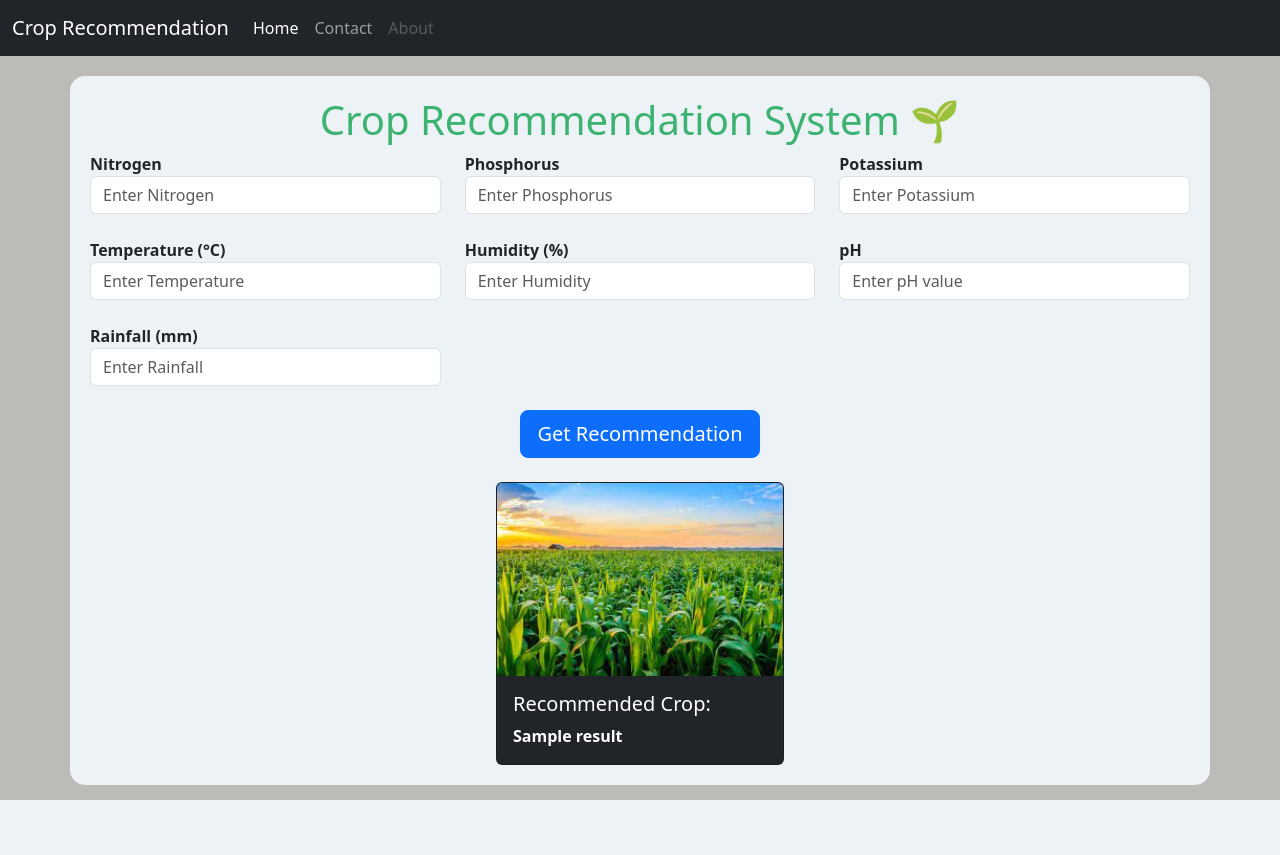
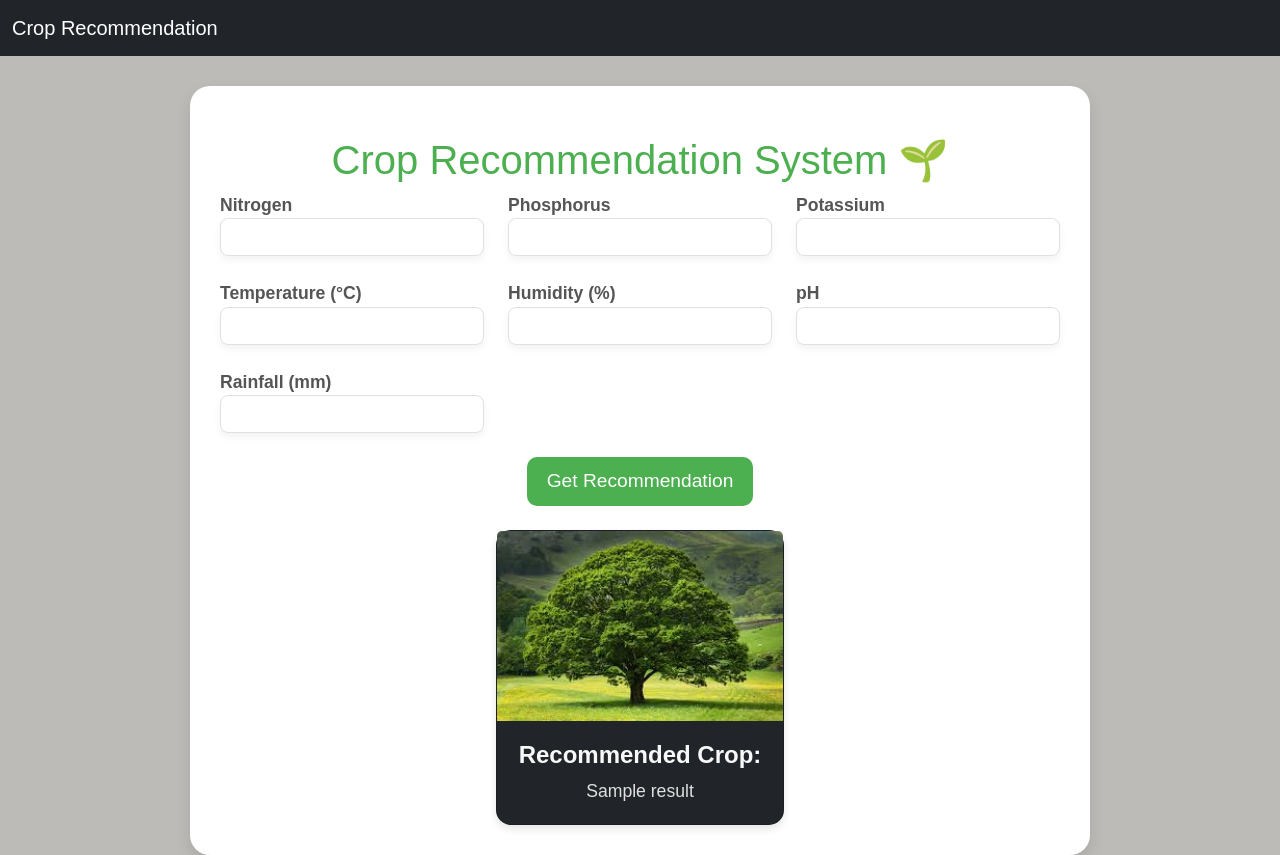
Before and after one commit to komaldethe28/Crop_recommendation_usingML, a Flask app: template templates/index.html in a window 1280 px wide. Before the commit the page ends 800 px from the top, so only its background shows below. Run offline with Flask 3, Linux system fonts and the light colour scheme; the template is opened without the code that fills it: most values are stand-ins (such as "Sample title", 1, 10 or a date in 2020); parts of the project's set-up code (start-up, migrations or seed data) failed here and were passed over.

Commit message:
Updated input table(index.html)and images

```diff
--- a/templates/index.html
+++ b/templates/index.html
@@ -6,7 +6,7 @@
     <title>Crop Recommendation System</title>
     <link href="https://cdn.jsdelivr.net/npm/bootstrap@5.3.0-alpha3/dist/css/bootstrap.min.css" rel="stylesheet">
     <style>
-        h1 {
+        /* h1 {
             color: mediumseagreen;
             text-align: center;
         }
@@ -16,66 +16,139 @@
             padding: 20px;
             border-radius: 15px;
             margin-top: 20px;
-        }
+        } */
+
+
+    /* Set a modern, fresh background for the entire page */
+    body {
+        background: #f0f8ff;
+        font-family: 'Arial', sans-serif;
+    }
+
+    /* Title Styling */
+    h1 {
+        color: #4caf50; /* Greenish color for a fresh, nature-inspired look */
+        text-align: center;
+        font-size: 2.5rem;
+        margin-top: 20px;
+    }
+
+    /* Container Styling */
+    .container {
+        background: #ffffff;
+        padding: 30px;
+        border-radius: 20px;
+        box-shadow: 0px 8px 16px rgba(0, 0, 0, 0.1);
+        margin-top: 30px;
+        max-width: 900px;
+        margin-left: auto;
+        margin-right: auto;
+    }
+
+    /* Form Label Styling */
+    label {
+        font-size: 1.1rem;
+        font-weight: bold;
+        color: #555555;
+    }
+
+    /* Input Fields Styling */
+    .form-control {
+        border-radius: 8px;
+        box-shadow: 0px 4px 8px rgba(0, 0, 0, 0.05);
+        border: 1px solid #e1e1e1;
+        font-size: 1rem;
+    }
+
+    /* Input Field Focus Styling */
+    .form-control:focus {
+        border-color: #4caf50;
+        box-shadow: 0 0 8px rgba(76, 175, 80, 0.3);
+    }
+
+    /* Button Styling */
+    .btn-primary {
+        background-color: #4caf50;
+        border: none;
+        padding: 10px 20px;
+        font-size: 1.2rem;
+        border-radius: 10px;
+        transition: background-color 0.3s ease;
+    }
+
+    .btn-primary:hover {
+        background-color: #45a049;
+    }
+
+    /* Card Styling */
+    .card {
+        border-radius: 15px;
+        box-shadow: 0 4px 8px rgba(0, 0, 0, 0.1);
+        background-color: #333333;
+    }
+
+    .card-body {
+        text-align: center;
+        padding: 20px;
+    }
+
+    .card-title {
+        font-size: 1.5rem;
+        font-weight: bold;
+        color: #f8f8f8;
+    }
+
+    .card-text {
+        font-size: 1.1rem;
+        color: #e0e0e0;
+    }
+
     </style>
 </head>
 <body style="background:#BCBBB8">
-
-    <!-- Navbar -->
     <nav class="navbar navbar-expand-lg navbar-dark bg-dark">
         <div class="container-fluid">
             <a class="navbar-brand" href="/">Crop Recommendation</a>
-            <button class="navbar-toggler" type="button" data-bs-toggle="collapse" data-bs-target="#navbarNav">
-                <span class="navbar-toggler-icon"></span>
-            </button>
-            <div class="collapse navbar-collapse" id="navbarNav">
-                <ul class="navbar-nav me-auto">
-                    <li class="nav-item"><a class="nav-link active" href="#">Home</a></li>
-                    <li class="nav-item"><a class="nav-link" href="#">Contact</a></li>
-                    <li class="nav-item"><a class="nav-link disabled">About</a></li>
-                </ul>
-            </div>
         </div>
     </nav>
 
-    <!-- Form Container -->
     <div class="container">
         <h1>Crop Recommendation System 🌱</h1>
         <form action="/predict" method="POST">
             <div class="row">
                 <div class="col-md-4">
                     <label for="Nitrogen">Nitrogen</label>
-                    <input type="number" id="Nitrogen" name="Nitrogen" placeholder="Enter Nitrogen" class="form-control" required>
+                    <input type="number" id="Nitrogen" name="Nitrogen" class="form-control" required>
                 </div>
                 <div class="col-md-4">
                     <label for="Phosphorus">Phosphorus</label>
-                    <input type="number" id="Phosphorus" name="Phosphorus" placeholder="Enter Phosphorus" class="form-control" required>
+                    <input type="number" id="Phosphorus" name="Phosphorus" class="form-control" required>
                 </div>
                 <div class="col-md-4">
                     <label for="Potassium">Potassium</label>
-                    <input type="number" id="Potassium" name="Potassium" placeholder="Enter Potassium" class="form-control" required>
+                    <input type="number" id="Potassium" name="Potassium" class="form-control" required>
                 </div>
             </div>
 
             <div class="row mt-4">
                 <div class="col-md-4">
                     <label for="Temperature">Temperature (°C)</label>
-                    <input type="number" step="0.01" id="Temperature" name="Temperature" placeholder="Enter Temperature" class="form-control" required>
+                    <input type="number" step="0.01" id="Temperature" name="Temperature" class="form-control" required>
                 </div>
                 <div class="col-md-4">
                     <label for="Humidity">Humidity (%)</label>
-                    <input type="number" step="0.01" id="Humidity" name="Humidity" placeholder="Enter Humidity" class="form-control" required>
+                    <input type="number" step="0.01" id="Humidity" name="Humidity" class="form-control" required>
                 </div>
                 <div class="col-md-4">
                     <label for="Ph">pH</label>
-                    <input type="number" step="0.01" id="Ph" name="Ph" placeholder="Enter pH value" class="form-control" required>
+                    <input type="number" step="0.01" id="Ph" name="Ph" class="form-control" required>
                 </div>
             </div>
 
             <div class="row mt-4">
                 <div class="col-md-4">
                     <label for="Rainfall">Rainfall (mm)</label>
-                    <input type="number" step="0.01" id="Rainfall" name="Rainfall" placeholder="Enter Rainfall" class="form-control" required>
+                    <input type="number" step="0.01" id="Rainfall" name="Rainfall" class="form-control" required>
                 </div>
             </div>
 
@@ -88,7 +161,7 @@
 
         {% if result %}
             <div class="card bg-dark text-white mt-4 mx-auto" style="width: 18rem;">
-                <img src="{{ url_for('static', filename='img.jpg') }}" class="card-img-top" alt="Crop Image">
+                <img src="{{ url_for('static', filename='tree3.jpeg') }}" class="card-img-top" alt="Crop Image">
                 <div class="card-body">
                     <h5 class="card-title">Recommended Crop:</h5>
                     <p class="card-text">{{ result }}</p>
@@ -100,3 +173,4 @@
     <script src="https://cdn.jsdelivr.net/npm/bootstrap@5.3.0-alpha3/dist/js/bootstrap.bundle.min.js"></script>
 </body>
 </html>
+<!-- {{ url_for('static', filename='tree.jpg') }} -->
```
Also changed, not shown: index.html (deleted, +0 -89 lines), static/img.jpg (renamed from img.jpg), static/tree1.jpg (added), static/tree2.jpg (added), static/tree3.jpeg (added), templates/img.jpg (added), templates/tree1.jpg (added), templates/tree2.jpg (added), 1 other file.
